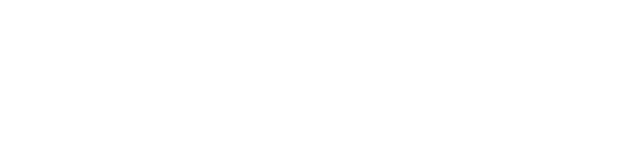
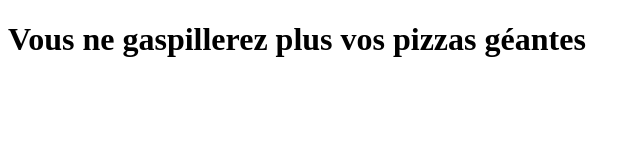
Before and after one commit to trudyglory/sharezza, a plain HTML site: page index.html in a window 1280 px wide. Shown: the whole page, without its empty margins (0-641 px from the left). Drawn offline with Linux system fonts and the light colour scheme.

Commit message:
Update index.html
An h1 tag have been added to the body.

```diff
--- a/index.html
+++ b/index.html
@@ -5,6 +5,6 @@
     <title>Sharezza chez Blurb </title>
   </head>
   <body>
-
+    <h1>Vous ne gaspillerez plus vos pizzas géantes </h1>
   </body>
 </html>
```
